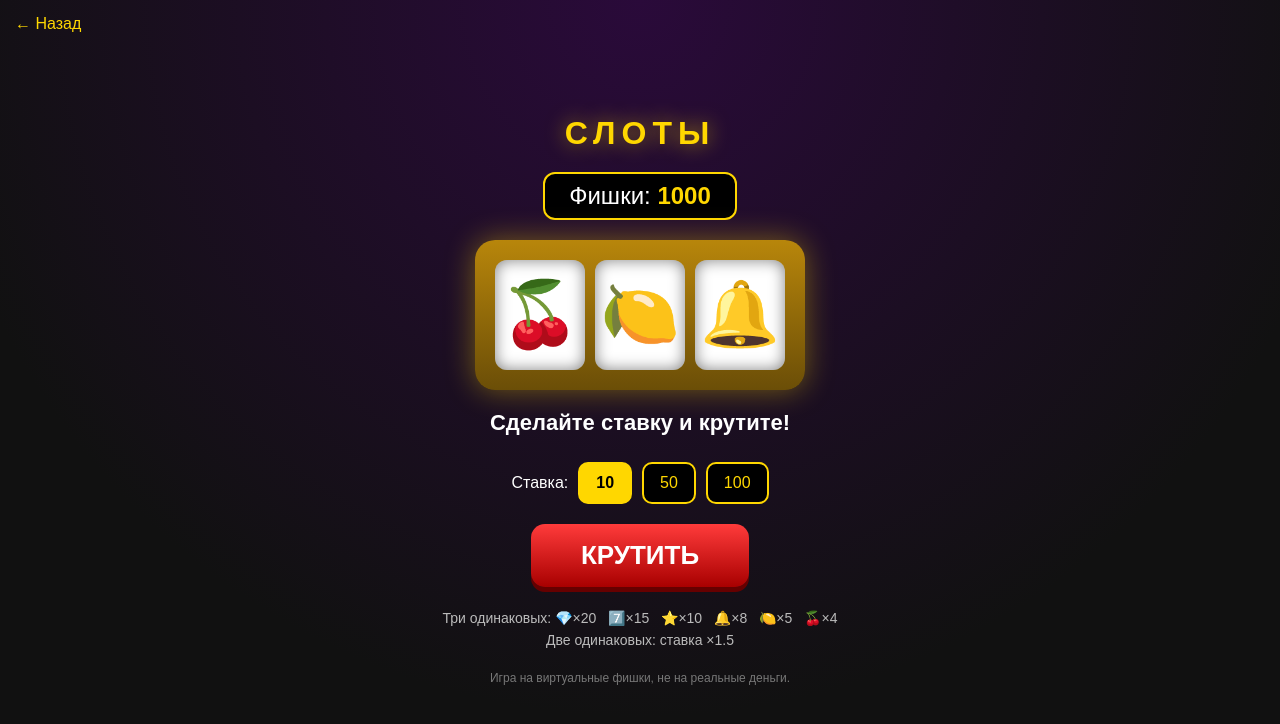
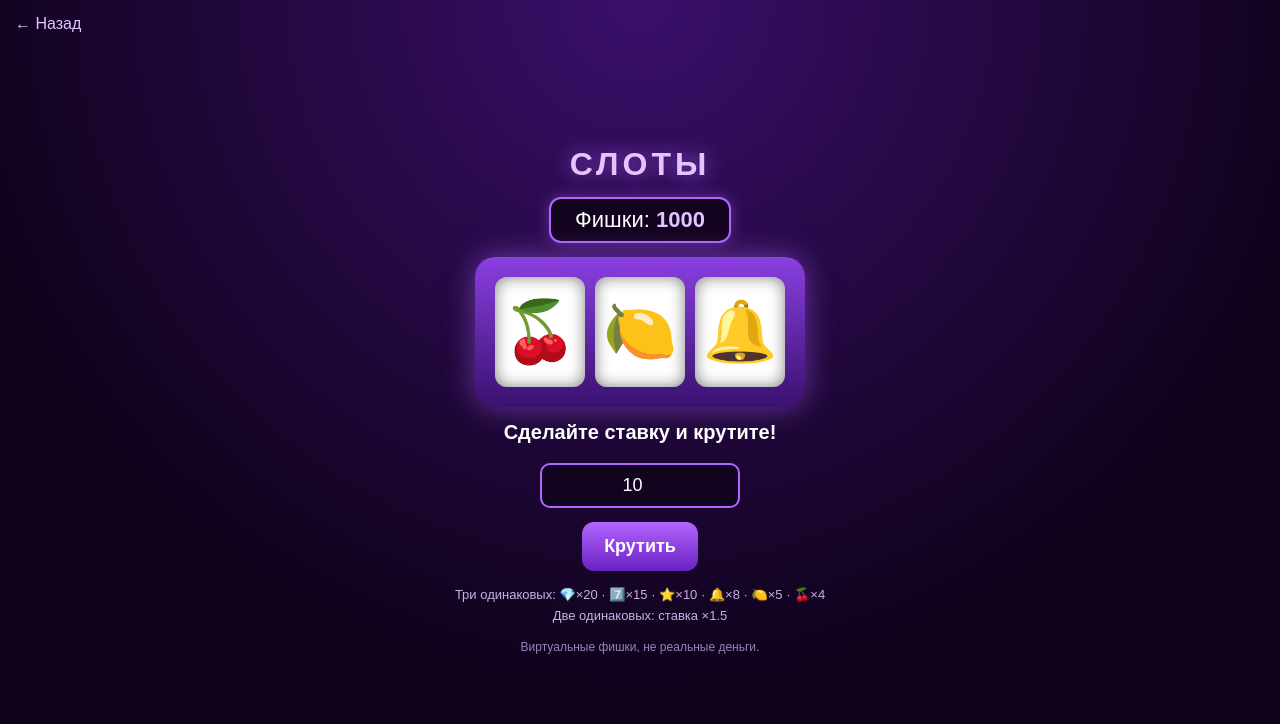
Before and after one commit to zizaka460-alt/xyvnor, a plain HTML site: page casino.html in a window 1280 px wide. Drawn offline with Linux system fonts and the light colour scheme.

Commit message:
Update casino.html

```diff
--- a/casino.html
+++ b/casino.html
@@ -3,261 +3,67 @@
 <head>
   <meta charset="UTF-8">
   <meta name="viewport" content="width=device-width, initial-scale=1.0">
-  <title>Казино — Слоты</title>
+  <title>Слоты</title>
+  <link rel="stylesheet" href="style.css">
   <style>
-    * { margin: 0; padding: 0; box-sizing: border-box; }
-
-    body {
-      min-height: 100vh;
-      display: flex;
-      flex-direction: column;
-      align-items: center;
-      justify-content: center;
-      gap: 20px;
-      padding: 20px;
-      background: radial-gradient(circle at top, #2a0a3a, #111 70%);
-      font-family: Arial, sans-serif;
-      color: #fff;
-    }
-
-    .back {
-      position: absolute;
-      top: 15px;
-      left: 15px;
-      color: gold;
-      text-decoration: none;
-      font-size: 16px;
-    }
-
-    h1 {
-      color: gold;
-      letter-spacing: 6px;
-      text-transform: uppercase;
-      text-shadow: 0 0 20px rgba(255, 215, 0, 0.6);
-    }
-
-    .balance {
-      font-size: 24px;
-      background: #000;
-      border: 2px solid gold;
-      border-radius: 12px;
-      padding: 8px 24px;
-    }
-
-    .balance span { color: gold; font-weight: bold; }
-
-    .machine {
-      display: flex;
-      gap: 10px;
-      padding: 20px;
-      background: linear-gradient(#b8860b, #6b4e07);
-      border-radius: 20px;
-      box-shadow: 0 0 30px rgba(255, 215, 0, 0.4);
-    }
-
-    .reel {
-      width: 90px;
-      height: 110px;
-      display: flex;
-      align-items: center;
-      justify-content: center;
-      font-size: 64px;
-      background: #fff;
-      border-radius: 12px;
-      box-shadow: inset 0 0 15px rgba(0, 0, 0, 0.5);
-    }
-
-    .reel.spinning { filter: blur(1.5px); }
-
-    .message {
-      min-height: 32px;
-      font-size: 22px;
-      font-weight: bold;
-      text-align: center;
-    }
-
-    .win { color: #4cff6a; }
-    .lose { color: #ff6b6b; }
-
-    .bets { display: flex; gap: 10px; align-items: center; }
-
-    .bets button {
-      padding: 10px 16px;
-      font-size: 16px;
-      border: 2px solid gold;
-      border-radius: 10px;
-      background: #000;
-      color: gold;
-      cursor: pointer;
-    }
-
-    .bets button.active { background: gold; color: #000; font-weight: bold; }
-
-    #spin, #reset {
-      padding: 16px 50px;
-      font-size: 26px;
-      font-weight: bold;
-      text-transform: uppercase;
-      border: none;
-      border-radius: 14px;
-      background: linear-gradient(#ff3b3b, #a80000);
-      color: #fff;
-      cursor: pointer;
-      box-shadow: 0 5px 0 #600;
-    }
-
-    #spin:active { transform: translateY(4px); box-shadow: 0 1px 0 #600; }
-    #spin:disabled { opacity: 0.5; cursor: not-allowed; }
-    #reset { display: none; font-size: 18px; padding: 12px 30px; }
-
-    .table {
-      font-size: 14px;
-      color: #bbb;
-      text-align: center;
-      line-height: 1.6;
-    }
-
-    .note { font-size: 12px; color: #777; }
+    .machine { display: flex; gap: 10px; padding: 20px; background: linear-gradient(#8a3fe0, #3a1170); border-radius: 20px; box-shadow: 0 0 30px rgba(178, 102, 255, 0.5); }
+    .reel { width: 90px; height: 110px; display: flex; align-items: center; justify-content: center; font-size: 60px; background: #fff; border-radius: 12px; box-shadow: inset 0 0 15px rgba(0, 0, 0, 0.5); }
+    .table { font-size: 13px; color: #c9b0e6; text-align: center; line-height: 1.6; }
   </style>
 </head>
 <body>
   <a class="back" href="index.html">← Назад</a>
-
   <h1>Слоты</h1>
-
-  <div class="balance">Фишки: <span id="balance">1000</span></div>
-
+  <div class="balance">Фишки: <span id="balance"></span></div>
   <div class="machine">
     <div class="reel" id="r0">🍒</div>
     <div class="reel" id="r1">🍋</div>
     <div class="reel" id="r2">🔔</div>
   </div>
-
   <div class="message" id="message">Сделайте ставку и крутите!</div>
-
-  <div class="bets">
-    Ставка:
-    <button data-bet="10" class="active">10</button>
-    <button data-bet="50">50</button>
-    <button data-bet="100">100</button>
-  </div>
-
-  <button id="spin">Крутить</button>
-  <button id="reset">Получить 1000 фишек</button>
-
+  <input type="number" id="bet" value="10" min="10" step="10">
+  <button class="gold" onclick="spin()">Крутить</button>
+  <button class="reset" id="reset">Получить 1000 фишек</button>
   <div class="table">
-    Три одинаковых: 💎×20 &nbsp; 7️⃣×15 &nbsp; ⭐×10 &nbsp; 🔔×8 &nbsp; 🍋×5 &nbsp; 🍒×4<br>
+    Три одинаковых: 💎×20 · 7️⃣×15 · ⭐×10 · 🔔×8 · 🍋×5 · 🍒×4<br>
     Две одинаковых: ставка ×1.5
   </div>
+  <div class="note">Виртуальные фишки, не реальные деньги.</div>
 
-  <div class="note">Игра на виртуальные фишки, не на реальные деньги.</div>
+  <script src="common.js"></script>
+  <script>
+    const sy = ['🍒', '🍋', '🔔', '⭐', '7️⃣', '💎'];
+    const mul = { '💎': 20, '7️⃣': 15, '⭐': 10, '🔔': 8, '🍋': 5, '🍒': 4 };
+    let busy = false;
+    const rnd = () => sy[Math.floor(Math.random() * sy.length)];
 
-  <script>
-    const symbols = ['🍒', '🍋', '🔔', '⭐', '7️⃣', '💎'];
-    const multipliers = { '💎': 20, '7️⃣': 15, '⭐': 10, '🔔': 8, '🍋': 5, '🍒': 4 };
-
-    let balance = parseInt(localStorage.getItem('casinoBalance')) || 1000;
-    let bet = 10;
-    let spinning = false;
-
-    const balanceEl = document.getElementById('balance');
-    const messageEl = document.getElementById('message');
-    const spinBtn = document.getElementById('spin');
-    const resetBtn = document.getElementById('reset');
-    const reels = [0, 1, 2].map(i => document.getElementById('r' + i));
-    const betButtons = document.querySelectorAll('.bets button');
-
-    function randomSymbol() {
-      return symbols[Math.floor(Math.random() * symbols.length)];
+    function spin() {
+      if (busy) return;
+      const bet = getBet();
+      if (!bet) return;
+      busy = true;
+      balance -= bet; render();
+      say('Крутим...');
+      const res = [rnd(), rnd(), rnd()];
+      [0, 1, 2].forEach(i => {
+        const el = $('r' + i);
+        const t = setInterval(() => el.textContent = rnd(), 70);
+        setTimeout(() => {
+          clearInterval(t);
+          el.textContent = res[i];
+          if (i === 2) done(res, bet);
+        }, 800 + i * 500);
+      });
     }
 
-    function updateBalance() {
-      balanceEl.textContent = balance;
-      localStorage.setItem('casinoBalance', balance);
-      if (balance < 10) {
-        spinBtn.style.display = 'none';
-        resetBtn.style.display = 'inline-block';
-        messageEl.className = 'message lose';
-        messageEl.textContent = 'Фишки закончились!';
-      } else {
-        spinBtn.style.display = 'inline-block';
-        resetBtn.style.display = 'none';
-      }
+    function done(r, bet) {
+      let w = 0;
+      if (r[0] === r[1] && r[1] === r[2]) w = bet * mul[r[0]];
+      else if (r[0] === r[1] || r[1] === r[2] || r[0] === r[2]) w = Math.round(bet * 1.5);
+      if (w > 0) { balance += w; say('🎉 Выигрыш: ' + w, 'win'); }
+      else say('Не повезло, попробуйте ещё', 'lose');
+      render(); busy = false;
     }
-
-    betButtons.forEach(btn => {
-      btn.addEventListener('click', () => {
-        if (spinning) return;
-        bet = parseInt(btn.dataset.bet);
-        betButtons.forEach(b => b.classList.remove('active'));
-        btn.classList.add('active');
-      });
-    });
-
-    spinBtn.addEventListener('click', () => {
-      if (spinning) return;
-      if (bet > balance) {
-        messageEl.className = 'message lose';
-        messageEl.textContent = 'Не хватает фишек для такой ставки';
-        return;
-      }
-
-      spinning = true;
-      spinBtn.disabled = true;
-      balance -= bet;
-      updateBalance();
-      messageEl.className = 'message';
-      messageEl.textContent = 'Крутим...';
-
-      const results = [randomSymbol(), randomSymbol(), randomSymbol()];
-      const stopTimes = [800, 1300, 1800];
-
-      reels.forEach((reel, i) => {
-        reel.classList.add('spinning');
-        const timer = setInterval(() => {
-          reel.textContent = randomSymbol();
-        }, 70);
-
-        setTimeout(() => {
-          clearInterval(timer);
-          reel.classList.remove('spinning');
-          reel.textContent = results[i];
-          if (i === 2) finish(results);
-        }, stopTimes[i]);
-      });
-    });
-
-    function finish(r) {
-      let win = 0;
-
-      if (r[0] === r[1] && r[1] === r[2]) {
-        win = bet * multipliers[r[0]];
-      } else if (r[0] === r[1] || r[1] === r[2] || r[0] === r[2]) {
-        win = Math.round(bet * 1.5);
-      }
-
-      if (win > 0) {
-        balance += win;
-        messageEl.className = 'message win';
-        messageEl.textContent = '🎉 Выигрыш: ' + win + ' фишек!';
-      } else {
-        messageEl.className = 'message lose';
-        messageEl.textContent = 'Не повезло, попробуйте ещё';
-      }
-
-      spinning = false;
-      spinBtn.disabled = false;
-      updateBalance();
-    }
-
-    resetBtn.addEventListener('click', () => {
-      balance = 1000;
-      messageEl.className = 'message';
-      messageEl.textContent = 'Сделайте ставку и крутите!';
-      updateBalance();
-    });
-
-    updateBalance();
   </script>
 </body>
 </html>
```
